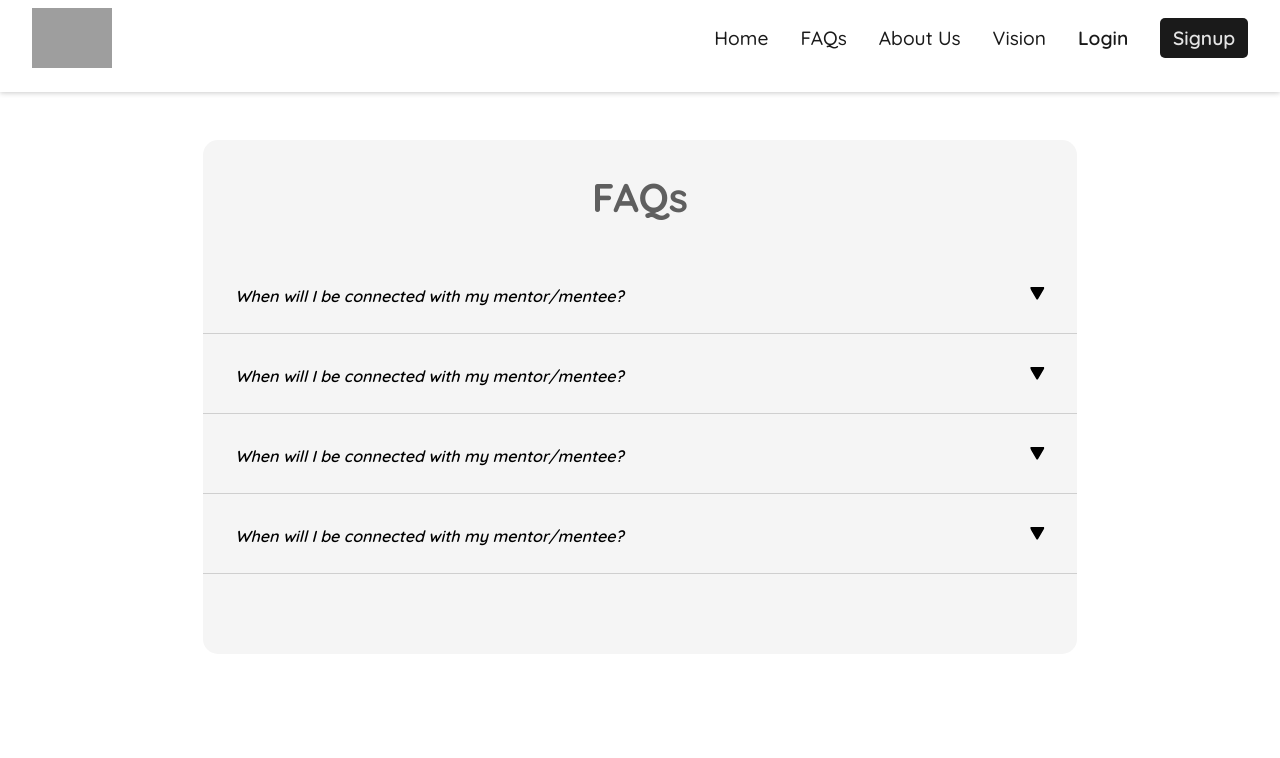
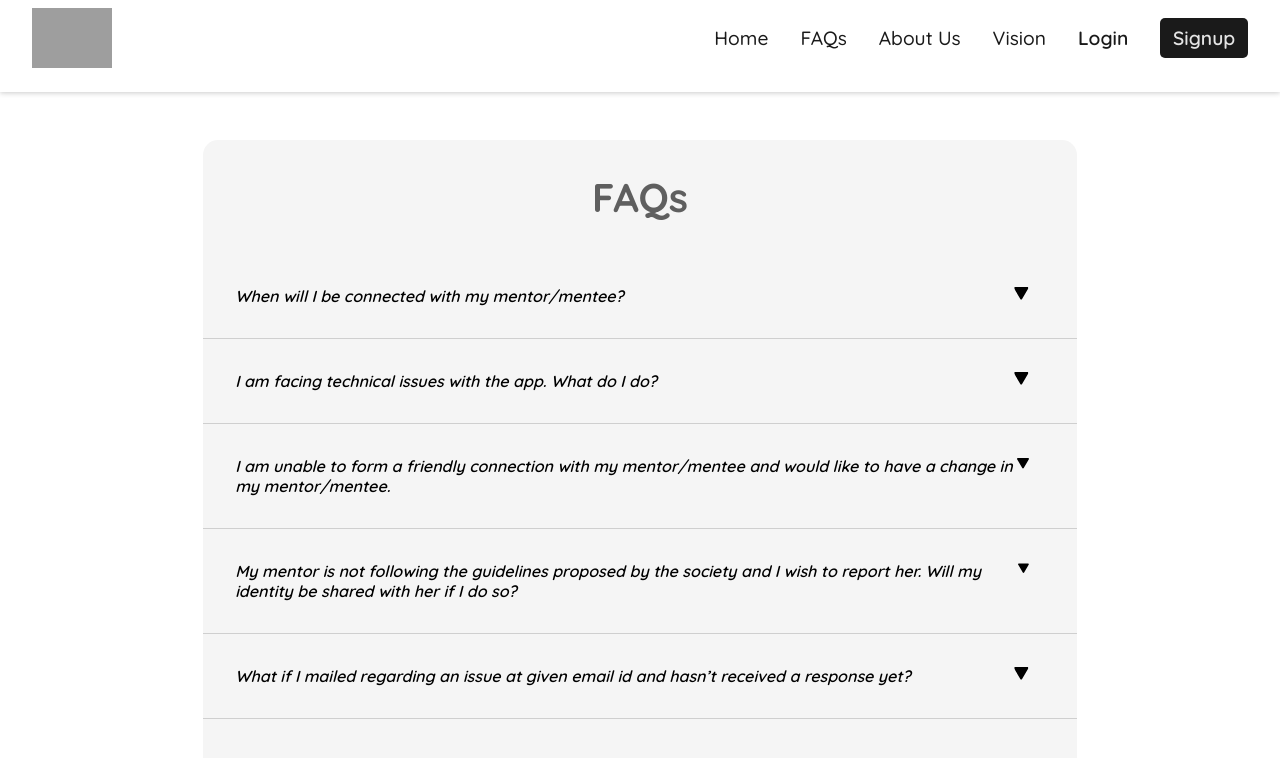
Before and after one commit to Spiral-Forge/Protege-Web, a React (Create React App) app: page /faqs in a window 1280 px wide. Shown: the top 758 px of the page. Built offline with nearby package versions, Linux system fonts and the light colour scheme; no server answers; grey boxes are pictures that could not be loaded.

Commit message:
Faq added and css changes

```diff
--- a/src/components/Pages/Faqs/Faqs.js
+++ b/src/components/Pages/Faqs/Faqs.js
@@ -1,6 +1,7 @@
 import styles from "../../../styles/Faqs.module.css";
 import { BsFillTriangleFill } from "react-icons/bs";
 import faqsArr from "./faqsArr";
+import { faqQuestionAnswers } from "../staticPagesData";
 function Faqs() {
   return (
     <div className={styles.container}>
@@ -8,7 +9,7 @@ function Faqs() {
         <h1>FAQs</h1>
       </div>
       <div className={styles.content}>
-        {faqsArr.map((faq, index) => {
+        {faqQuestionAnswers.map((faq, index) => {
           return (
             <details key={index} className={styles.details}>
               <summary>
--- a/src/components/Pages/staticPagesData.js
+++ b/src/components/Pages/staticPagesData.js
@@ -25,16 +25,26 @@ export const guidelinesMentees = [
 ];
 
 export const faqQuestionAnswers = [
-  `When will I be connected with my mentor/mentee?`,
-  `We take some time to study all profiles and match mentees with a mentor who is right for them. So be patient and you will be notified as soon as you’re connected with your mentor/mentee.`,
-  `I am facing technical issues with the app. What do I do?`,
-  `Send us feedback through the app describing your issue. If that is not possible, reach out to us at spiralforge4@gmail.com.`,
-  `I am unable to form a friendly connection with my mentor/mentee and would like to have a change in my mentor/mentee.`,
-  `College life is all about bursting your ideal-world-bubble and learning to deal with different kinds of people. Put forth your feelings to your mentor/mentee and try to talk it out. If it still does not work out, contact us at spiralforge4@gmail.com.`,
-  `My mentor is not following the guidelines proposed by the society and I wish to report her. Will my identity be shared with her if I do so?`,
-  `We assure you that your feedback and identity will be kept confidential in such cases.`,
-  `What if I mailed regarding an issue at given email id and hasn’t received a response yet?`,
-  `We try to respond to emails within 3-4 working days. If it has been more than 4 days since you emailed us, send us a follow-up email and we will get back to you asap!`,
+  {
+    question: `When will I be connected with my mentor/mentee?`,
+    answer: `We take some time to study all profiles and match mentees with a mentor who is right for them. So be patient and you will be notified as soon as you’re connected with your mentor/mentee.`,
+  },
+  {
+    question: `I am facing technical issues with the app. What do I do?`,
+    answer: `Send us feedback through the app describing your issue. If that is not possible, reach out to us at spiralforge4@gmail.com.`,
+  },
+  {
+    question: `I am unable to form a friendly connection with my mentor/mentee and would like to have a change in my mentor/mentee.`,
+    answer: `College life is all about bursting your ideal-world-bubble and learning to deal with different kinds of people. Put forth your feelings to your mentor/mentee and try to talk it out. If it still does not work out, contact us at spiralforge4@gmail.com.`,
+  },
+  {
+    question: `My mentor is not following the guidelines proposed by the society and I wish to report her. Will my identity be shared with her if I do so?`,
+    answer: `We assure you that your feedback and identity will be kept confidential in such cases.`,
+  },
+  {
+    question: `What if I mailed regarding an issue at given email id and hasn’t received a response yet?`,
+    answer: `We try to respond to emails within 3-4 working days. If it has been more than 4 days since you emailed us, send us a follow-up email and we will get back to you asap!`,
+  },
 ];
 
 // aboutSoc =      ‘During our first year in IGDTUW, we often felt intimidated by our new surroundings, and found ourselves pondering upon questions like \n\n”Which society should I join?” “Which programming language to learn?” “Which books to refer?” “How to not miss-out on opportunities?” “HOW TO SURVIVE IGDTUW?“\n\nProtégé aims to answer all these questions and more by connecting students with their seniors who will mentor them in all aspects of college life!’;
--- a/src/styles/Faqs.module.css
+++ b/src/styles/Faqs.module.css
@@ -29,14 +29,16 @@
 
 .details {
   width: 100%;
-  max-height: 5rem;
+  max-height: 7rem;
+  padding-bottom: 1rem;
+  padding-right: 1rem;
   border-bottom: 1px solid rgb(207, 207, 207);
   transition: max-height 1s;
 }
 .details summary {
   width: 100%;
   padding: 1rem 2rem;
-  height: 5rem;
+  height: max-content;
   padding-top: 2rem;
   list-style: none;
   cursor: pointer;
@@ -56,13 +58,13 @@ details[open] {
   background-color: #80b9e8;
   max-height: 30rem;
   border-bottom: 1px solid white;
-
 }
 .tri {
   transform: rotateZ(180deg);
   font-size: 0.9rem;
   transition: transform 0.5s;
 }
+
 details[open] summary .tri {
   transform: rotateZ(0deg);
 }
```
